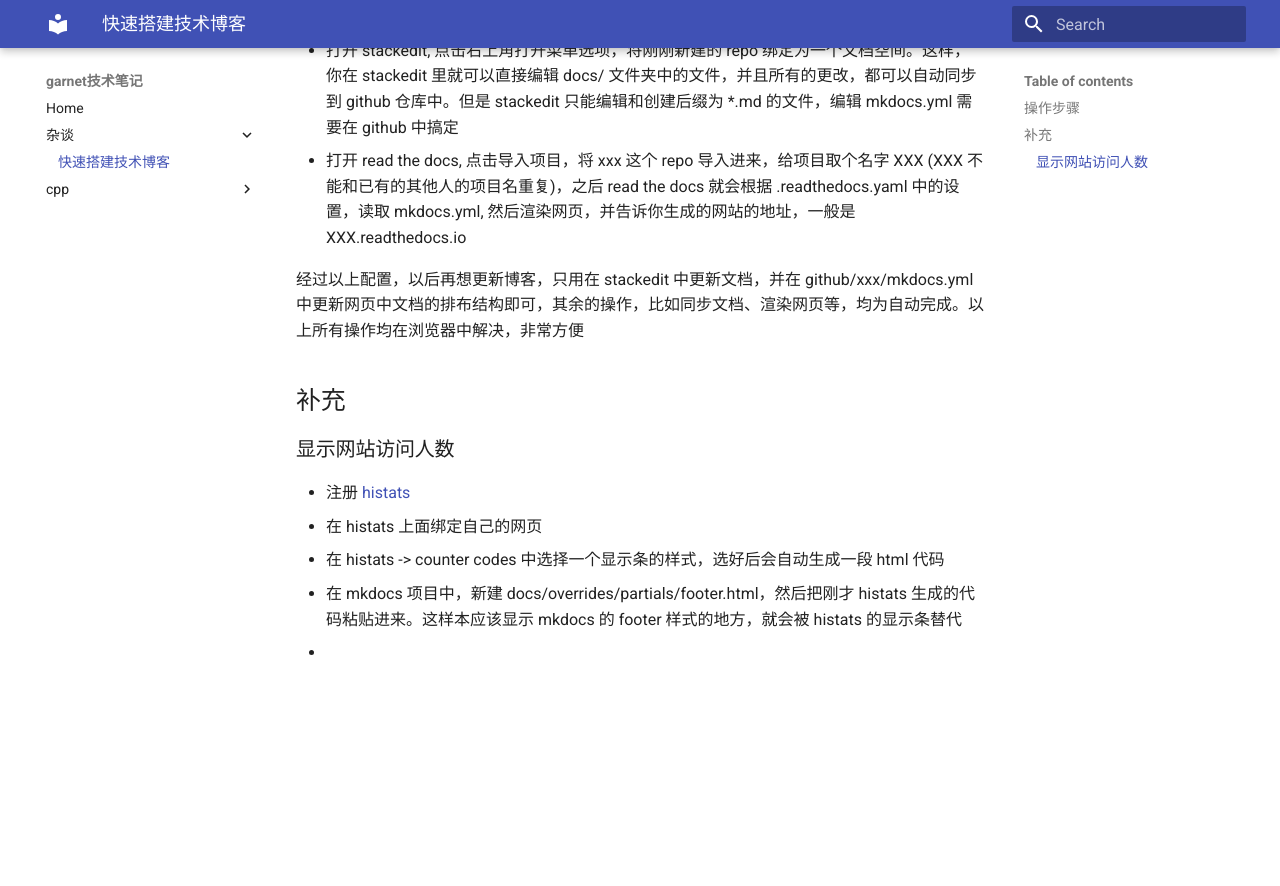
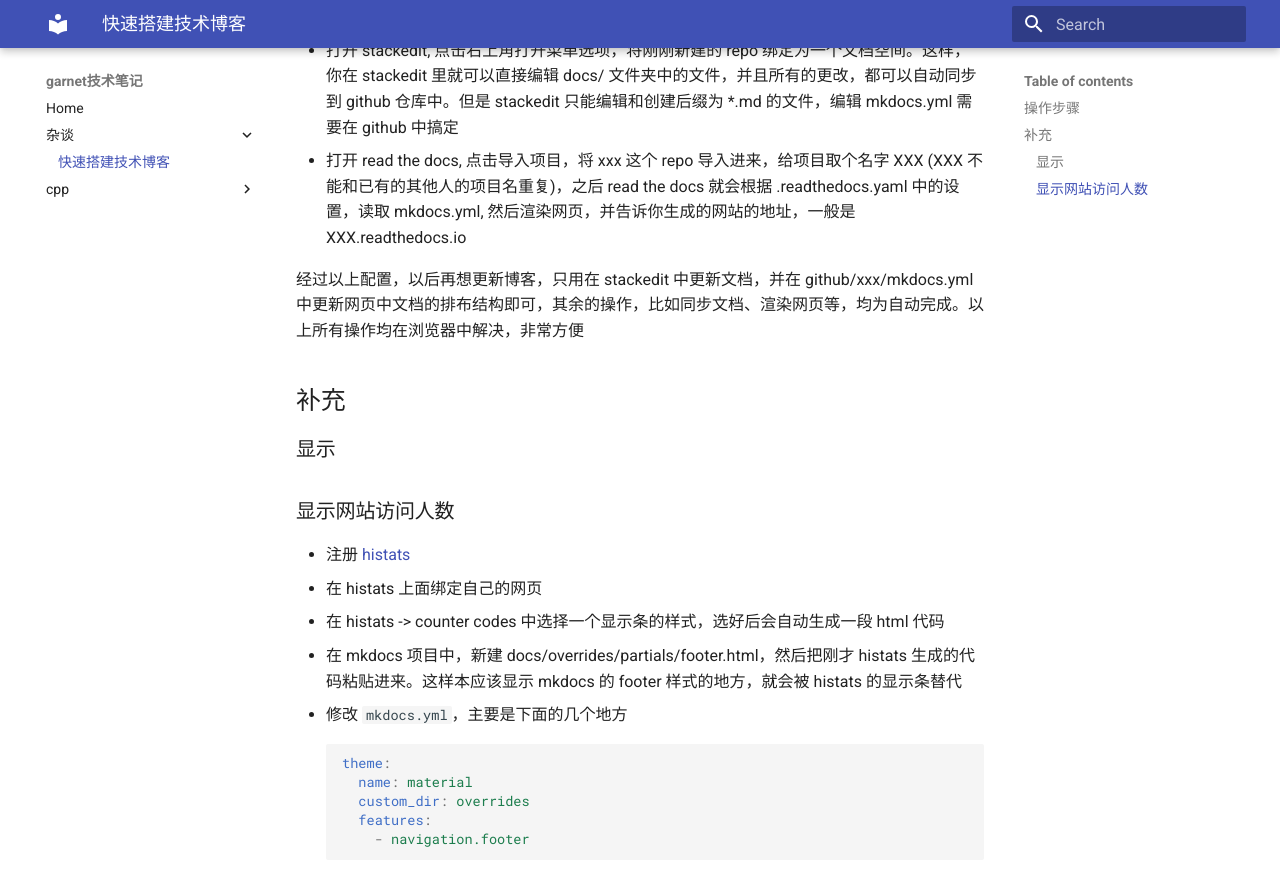
Before and after one commit to ymma98/technotes, an MkDocs documentation site: the page built from docs/杂谈/快速搭建技术博客.md, in a window 1280 px wide and 900 px high, scrolled down 1435 px. Shown: the top 886 px of the window. Built offline with MkDocs 1.6.1 and Material for MkDocs 9.7.7, drawn with Linux system fonts in a browser that asks for light colours; before the commit the page ends 2125 px from its top, so only the background shows below that.

Commit message:
docs/杂谈/快速搭建技术博客.md updated from https://stackedit.cn/

````diff
--- a/docs/杂谈/快速搭建技术博客.md
+++ b/docs/杂谈/快速搭建技术博客.md
@@ -57,18 +57,29 @@ mkdocs:
 
 ## 补充
 
+### 显示
+
 ### 显示网站访问人数
 
 * 注册 [histats](https://www.histats.com/)
 * 在 histats 上面绑定自己的网页
 * 在 histats -> counter codes 中选择一个显示条的样式，选好后会自动生成一段 html 代码
 * 在 mkdocs 项目中，新建 docs/overrides/partials/footer.html，然后把刚才 histats 生成的代码粘贴进来。这样本应该显示 mkdocs 的 footer 样式的地方，就会被 histats 的显示条替代
-*
+* 修改 `mkdocs.yml`，主要是下面的几个地方
+```yaml
+theme:
+  name: material
+  custom_dir: overrides
+  features:
+    - navigation.footer
+```
+
+
 
 
 
 
 <!--stackedit_data:
-eyJoaXN0b3J5IjpbNTIyMzQzNzYwLDExMjcwNzk3NzAsMTMzMz
+eyJoaXN0b3J5IjpbODg2NzMyMTYzLDExMjcwNzk3NzAsMTMzMz
 g3ODM0LDEyNzg3NjAyNzQsLTIwMjA5MjcyNzNdfQ==
 -->
````
